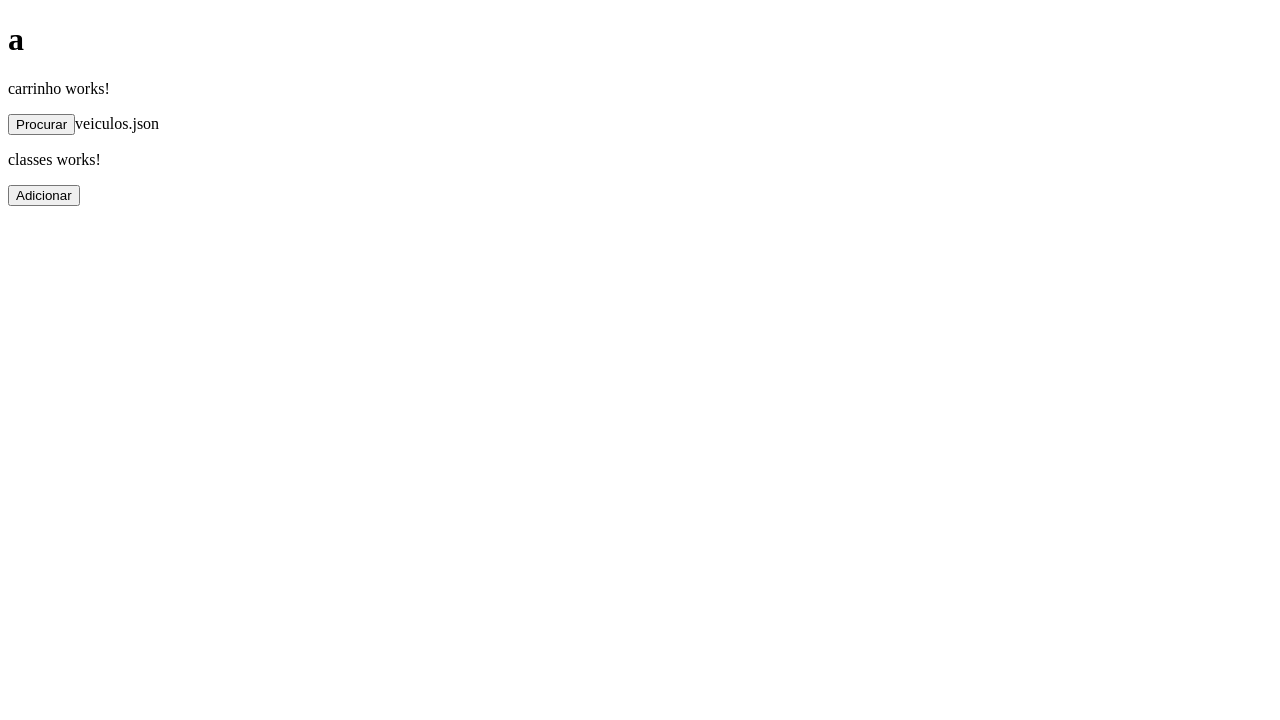
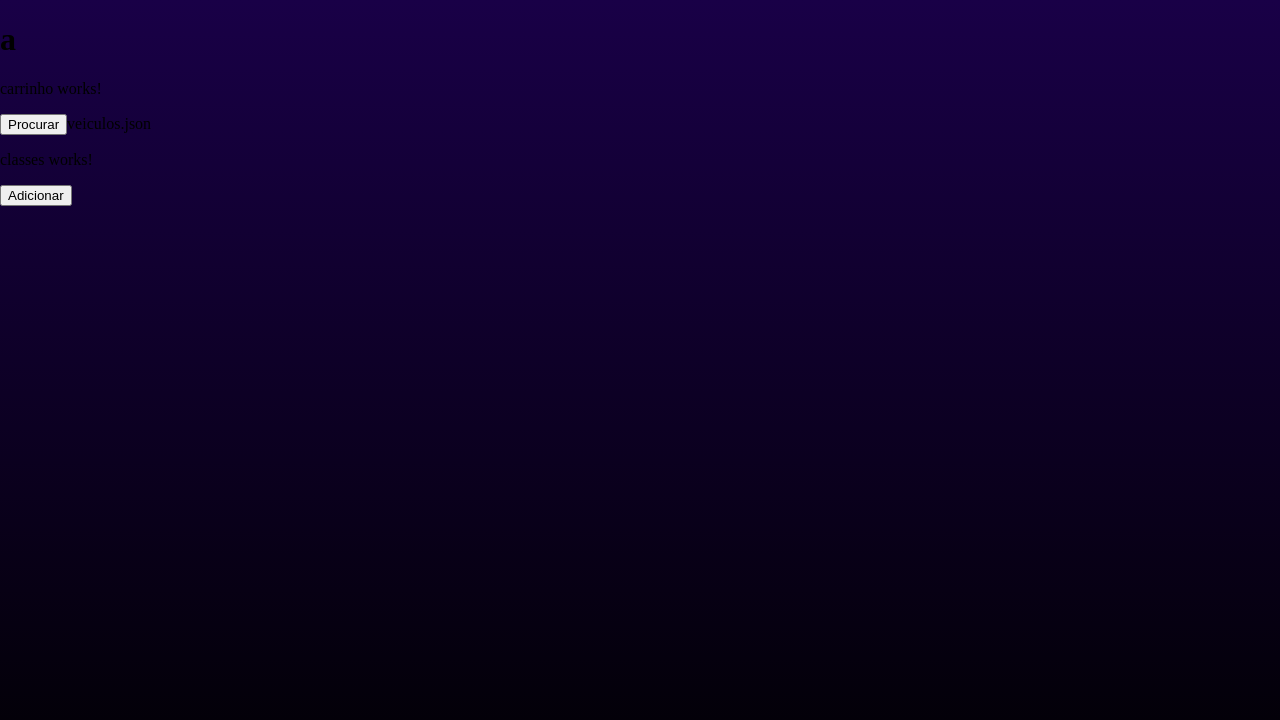
Before and after one commit to Beatriz-ux/trilha_frontend_angular, an Angular app in the folder semana7/P007/: page / in a window 1280 px wide. Shown: the top 720 px of the page. Built offline with nearby package versions, Linux system fonts and the light colour scheme.

Commit message:
feat: background body

```diff
--- a/semana7/P007/src/styles.css
+++ b/semana7/P007/src/styles.css
@@ -1 +1,6 @@
 /* You can add global styles to this file, and also import other style files */
+body{
+    background: linear-gradient(0deg,  rgb(0, 0, 0) 0%,  rgb(25, 0, 71 ) 100%);
+    margin: 0;
+    height: 100vh;
+}
```
